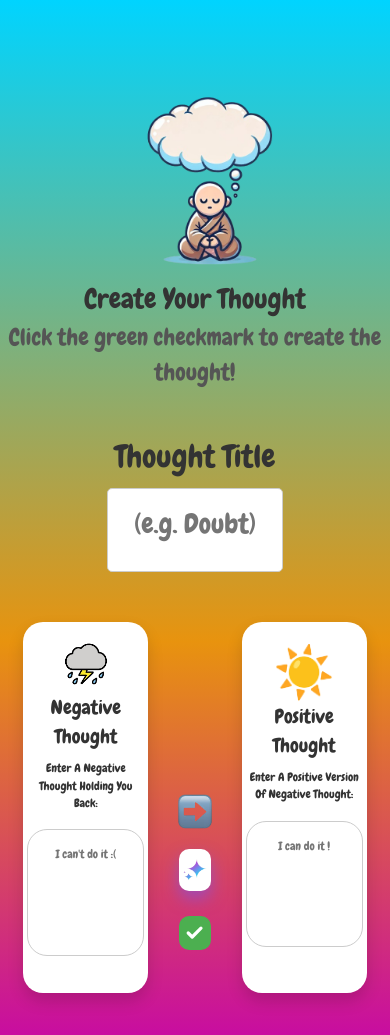
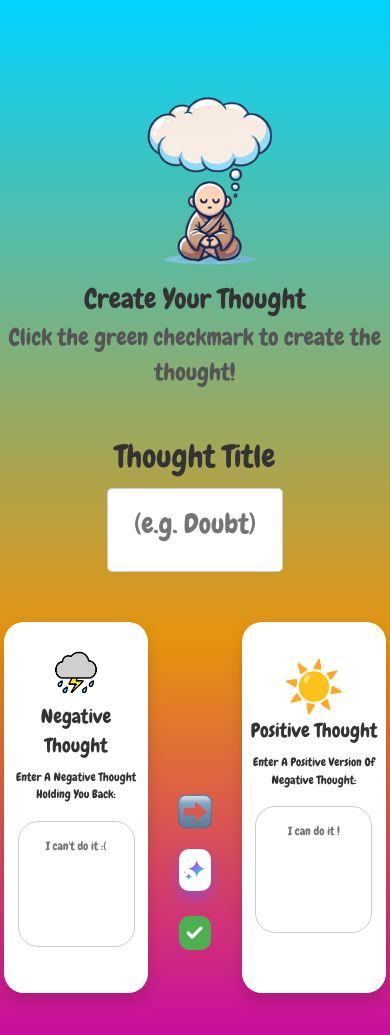
Before and after one commit to estebanrodriguez28/mind-mastery-react, a React (Vite) app: page /change in a window 390 px wide. Built offline with nearby package versions, Linux system fonts and the light colour scheme.

Commit message:
testing layout for thought conversion on phone

```diff
--- a/src/App.css
+++ b/src/App.css
@@ -2266,7 +2266,7 @@ textarea {
 
   /* ✅ Large phones */
   .nthought-card {
-    width: 30vw;
+    width: 35vw;
     /* Fixed width */
     height: 40vh;
     padding: 2vh 1vw;
@@ -2328,7 +2328,7 @@ textarea {
 
   /* ✅ Large phones */
   .nthought-card {
-    width: 30vw;
+    width: 35vw;
     /* Fixed width */
     height: 40vh;
     padding: 2vh 1vw;
@@ -2496,7 +2496,7 @@ textarea {
 
   /* ✅ Large phones */
   .pthought-card {
-    width: 30vw;
+    width: 35vw;
     /* Fixed width */
     height: 40vh;
     padding: 2vh 1vw;
@@ -2560,7 +2560,7 @@ textarea {
 
   /* ✅ Large phones */
   .pthought-card {
-    width: 30vw;
+    width: 35vw;
     /* Fixed width */
     height: 40vh;
     padding: 2vh 1vw;
```
